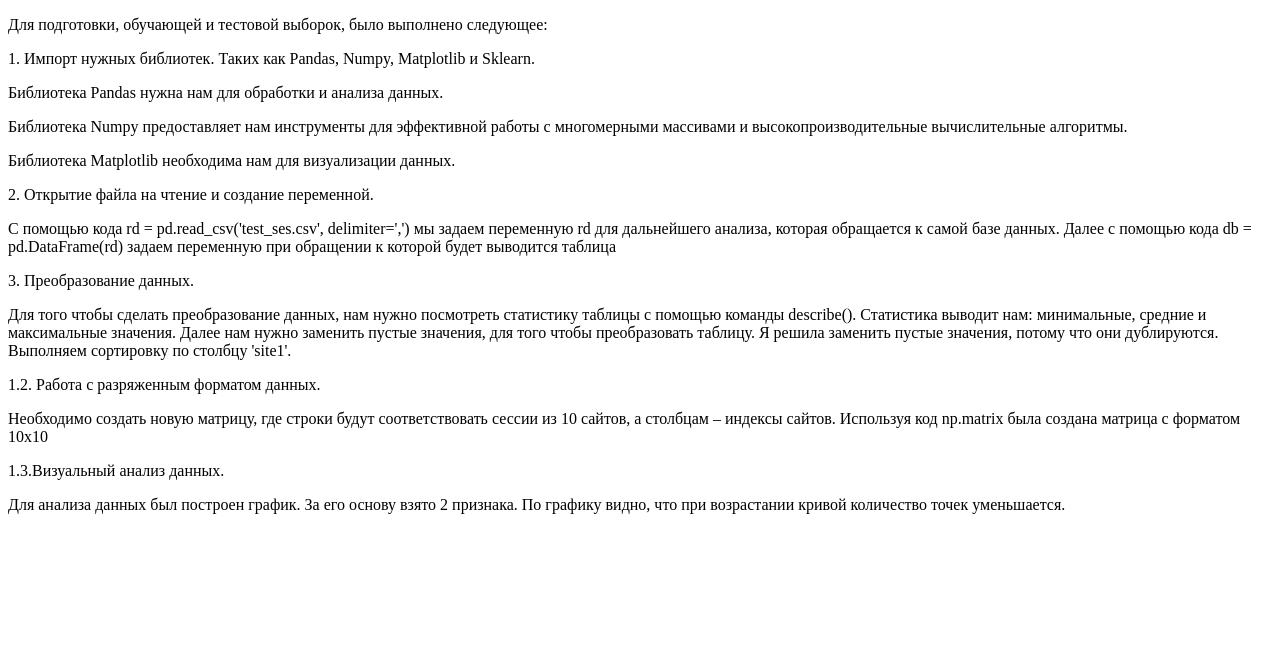
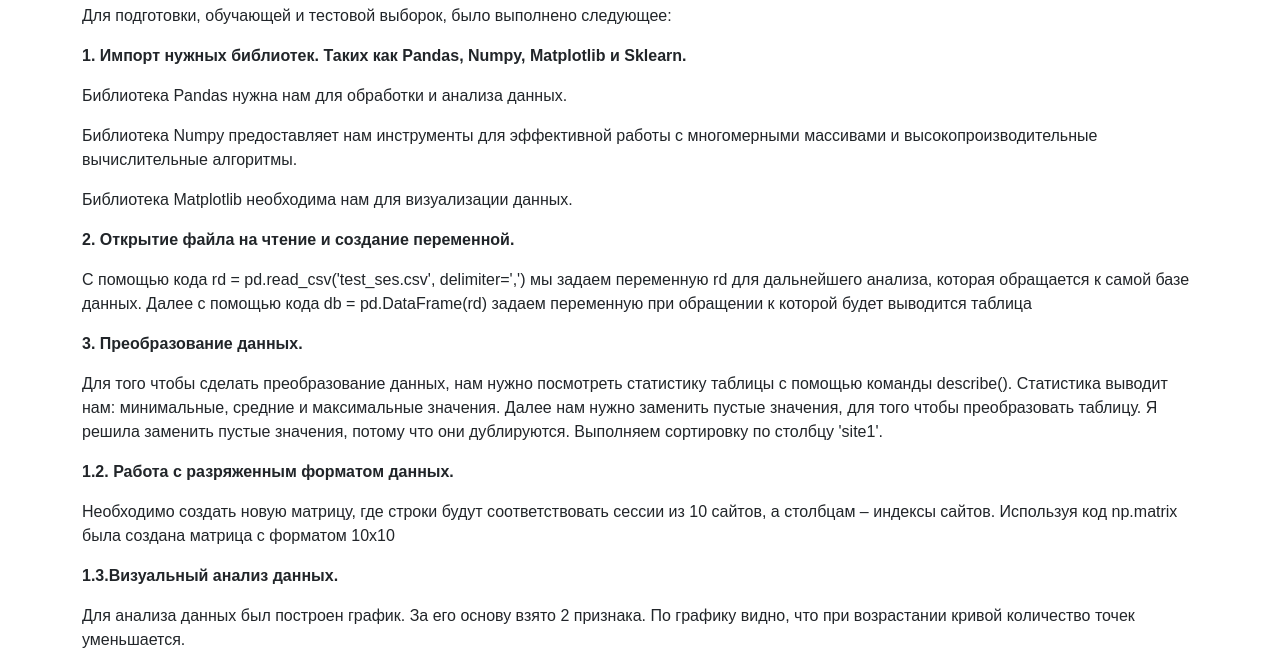
Before and after one commit to Lilalulaa/python, a plain HTML site: page index.html in a window 1280 px wide. Shown: the part 156-824 px from the top of the page. Before the commit the page ends 800 px from the top, so only its background shows below. Drawn offline with Linux system fonts and the light colour scheme; the site is published under a folder, as on GitHub Pages, so addresses that start at the root find nothing.

Commit message:
Update index.html

```diff
--- a/index.html
+++ b/index.html
@@ -3,8 +3,8 @@
 <head>
     <meta charset="UTF-8">
     <title>Python-cod</title>
-    <link rel="stylesheet" href="/bootstrap.min.css" />
-    <link rel="stylesheet" href="/main.css" />
+    <link rel="stylesheet" href="bootstrap.min.css">
+    <link rel="stylesheet" href="main.css">
 </head>
 <body>
     <div class ="header">
```
